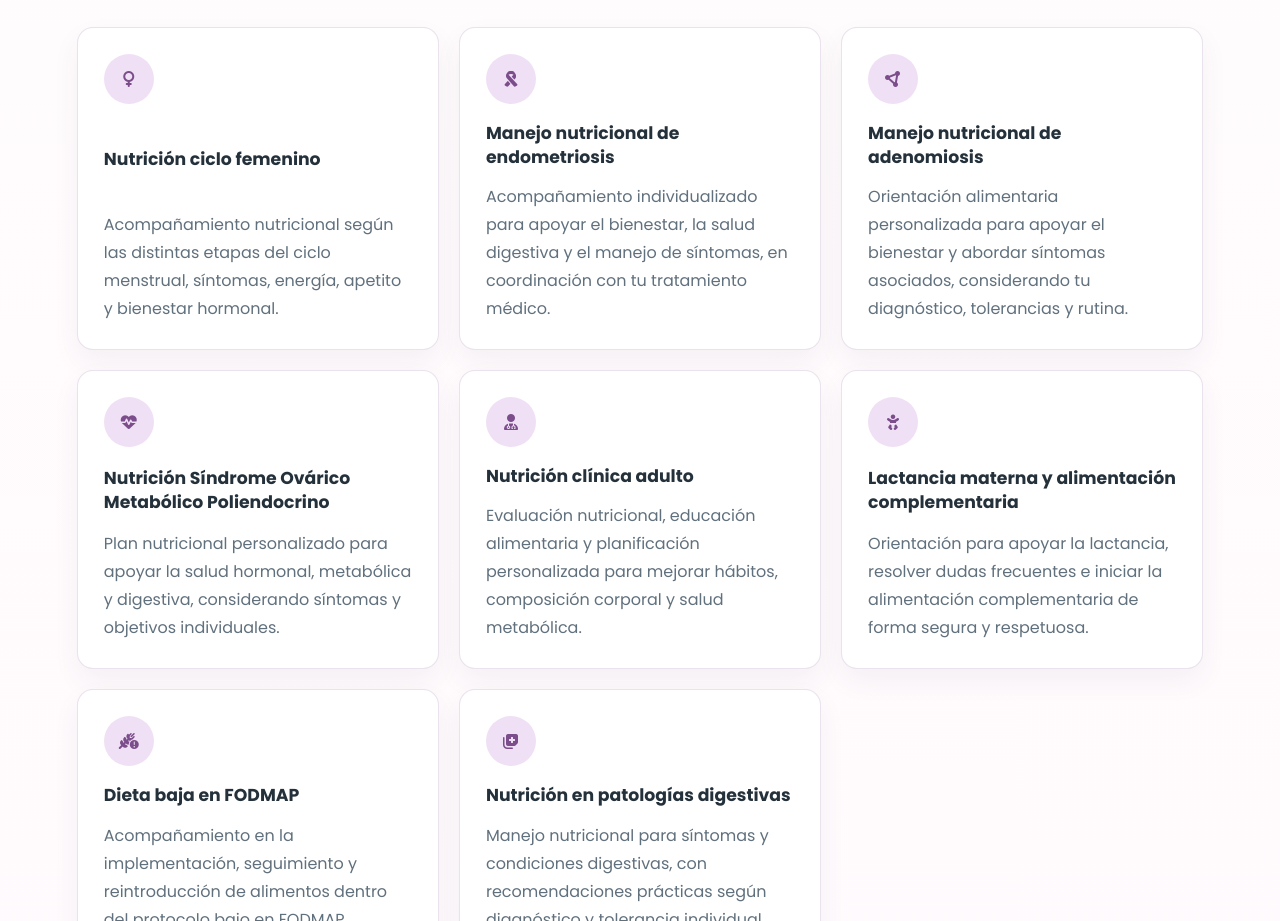
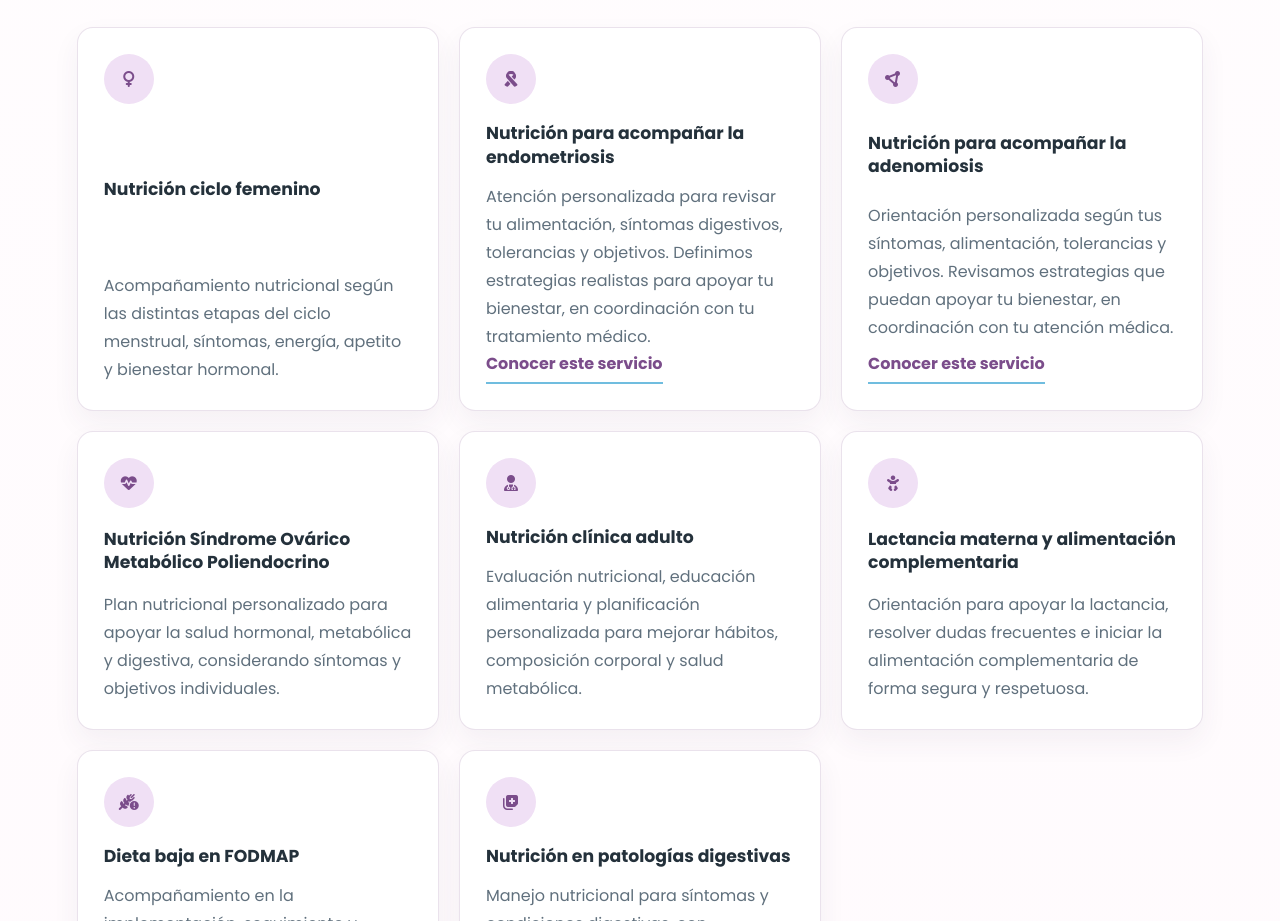
Before and after one commit to nutripaulilagos/nutricionfemenina, a plain HTML site: page index.html in a window 1280 px wide. Shown: the part 2140-3061 px from the top of the page. Drawn offline with Linux system fonts and the light colour scheme.

Commit message:
Mejorar servicios de endometriosis y adenomiosis

```diff
--- a/index.html
+++ b/index.html
@@ -138,15 +138,17 @@ Ver servicios
 <div class="blog-icono">
 <i class="fa-solid fa-ribbon" aria-hidden="true"></i>
 </div>
-<h3>Manejo nutricional de endometriosis</h3>
-<p>Acompañamiento individualizado para apoyar el bienestar, la salud digestiva y el manejo de síntomas, en coordinación con tu tratamiento médico.</p>
+<h3><a href="endometriosis/">Nutrición para acompañar la endometriosis</a></h3>
+<p>Atención personalizada para revisar tu alimentación, síntomas digestivos, tolerancias y objetivos. Definimos estrategias realistas para apoyar tu bienestar, en coordinación con tu tratamiento médico.</p>
+<a class="blog-leer" href="endometriosis/">Conocer este servicio</a>
 </article>
 <article class="card servicio-card">
 <div class="blog-icono">
 <i class="fa-solid fa-circle-nodes" aria-hidden="true"></i>
 </div>
-<h3>Manejo nutricional de adenomiosis</h3>
-<p>Orientación alimentaria personalizada para apoyar el bienestar y abordar síntomas asociados, considerando tu diagnóstico, tolerancias y rutina.</p>
+<h3><a href="adenomiosis/">Nutrición para acompañar la adenomiosis</a></h3>
+<p>Orientación personalizada según tus síntomas, alimentación, tolerancias y objetivos. Revisamos estrategias que puedan apoyar tu bienestar, en coordinación con tu atención médica.</p>
+<a class="blog-leer" href="adenomiosis/">Conocer este servicio</a>
 </article>
 <article class="card servicio-card">
 <div class="blog-icono">
```
